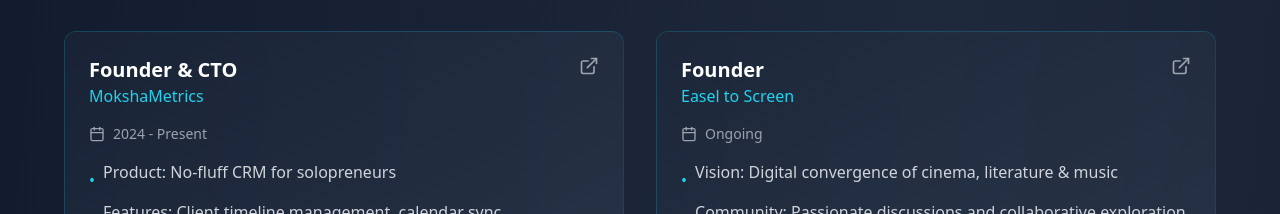
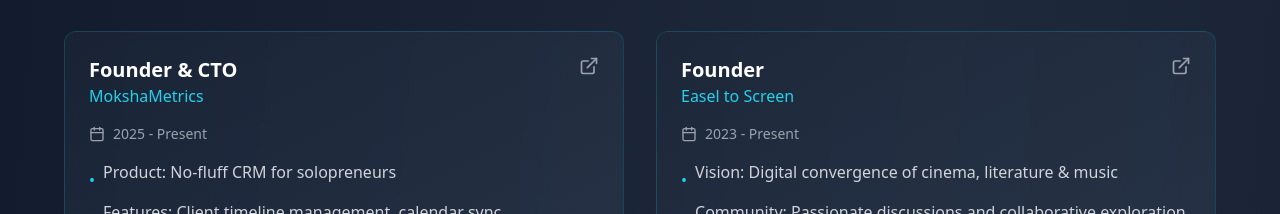
Before and after one commit to Shikha-code36/shikhaPortfolio, a React (Vite) app: page / in a window 1280 px wide. Shown: the part 3833-4047 px from the top of the page. Built offline with nearby package versions, Linux system fonts and the light colour scheme; no server answers.

Commit message:
date changes

```diff
--- a/src/components/Experience.jsx
+++ b/src/components/Experience.jsx
@@ -67,7 +67,7 @@ export const Experience = () => {
     {
       title: "Founder & CTO",
       company: "MokshaMetrics",
-      period: "2024 - Present",
+      period: "2025 - Present",
       type: "Entrepreneurial",
       link: "https://mokshametrics.com/",
       achievements: [
@@ -79,9 +79,9 @@ export const Experience = () => {
     {
       title: "Founder",
       company: "Easel to Screen",
-      period: "Ongoing",
+      period: "2023 - Present",
       type: "Entrepreneurial",
-      link: "https://easeltoscreen.com",
+      link: "https://easeltoscreen.com/",
       achievements: [
         "Vision: Digital convergence of cinema, literature & music",
         "Community: Passionate discussions and collaborative exploration",
```
